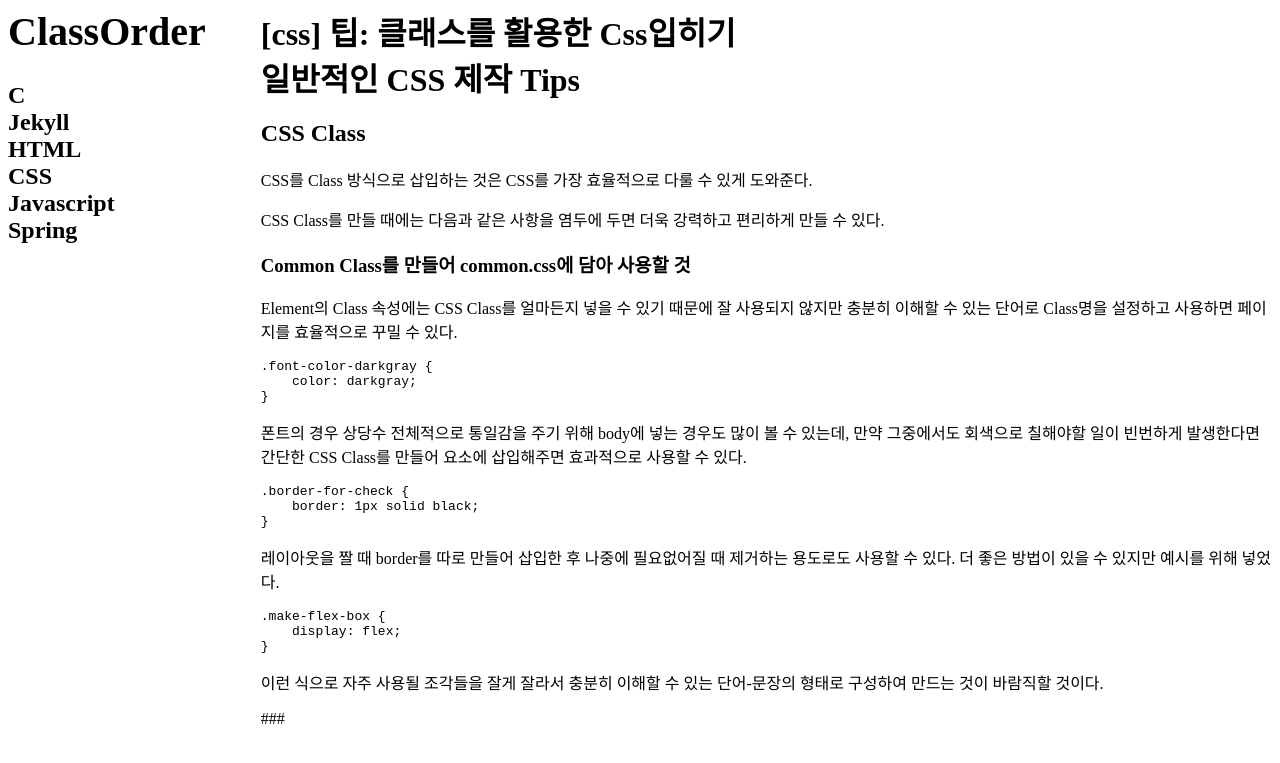
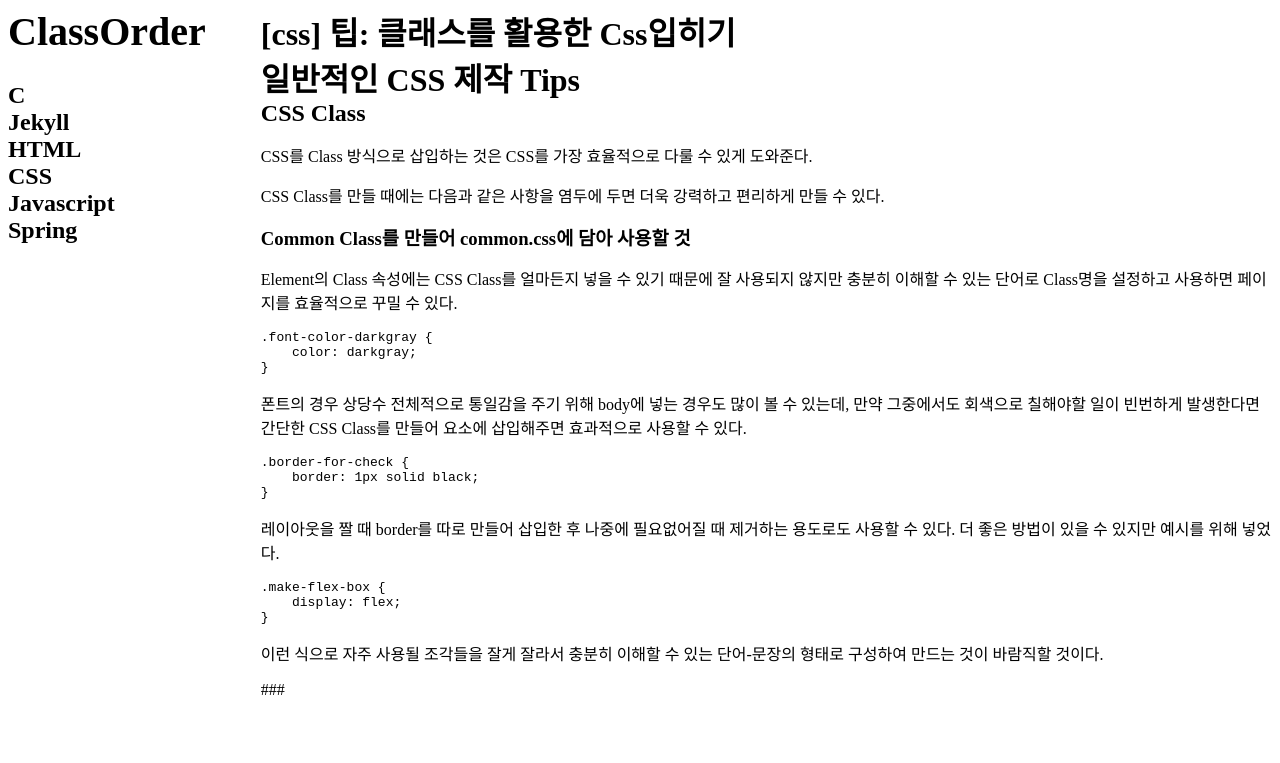
Before and after one commit to ProjectTavern/deprecated-winterguard.github.io, a Jekyll site: the page built from categories/css/_posts/2017-12-24-[CSS]-팁:-클래스를-활용한-CSS입히기.md, in a window 1280 px wide. Shown: the top 763 px of the page. Built offline with Jekyll 4.4.1, drawn with Linux system fonts in a browser that asks for light colours; nearby versions of some CDN libraries; our own code applies the rules of GitHub Pages for plain Markdown files.

Commit message:
H 시리즈 초기화

```diff
--- a/_includes/head.html
+++ b/_includes/head.html
@@ -12,7 +12,7 @@
   <meta http-equiv="refresh" content="300">
   <meta name="author" content="Emrys">
   <style>
-    h1{-webkit-margin-before:0;-webkit-margin-after:0}
+    h1,h2,h3,h4,h5,h6{-webkit-margin-before:0;-webkit-margin-after:0}
     ul{list-style:none;display:inline;}
     a{color:black;text-decoration:none;position:relative}
     a:link,a:visited{color:Black;cursor:auto}
```
